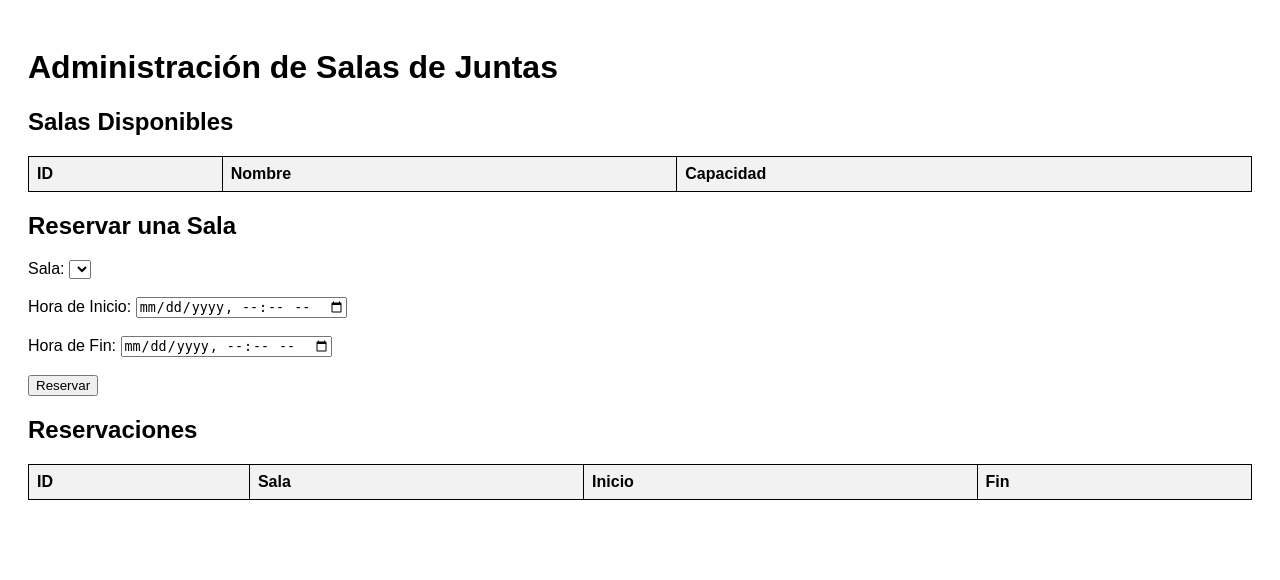
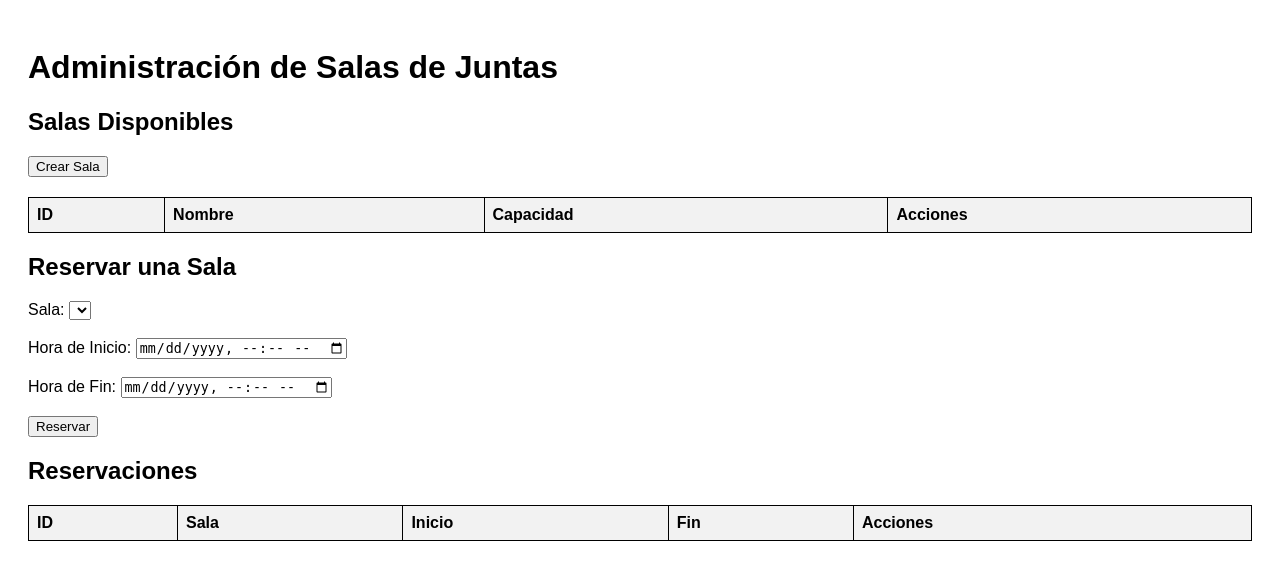
Before and after one commit to JoaquinE7/salasdejunta, a Django app: page / in a window 1280 px wide. Shown: the top 580 px of the page. Run offline with Django 5.2, Linux system fonts and the light colour scheme; tables that the repository leaves empty hold one stand-in row (values such as "Sample post"); lists and menus that the app fills with data are empty.

Commit message:
completo crud manual
salas ya cuenta con crud completo funcional
reservaciones cuenta con altas y bajas manuales

```diff
--- a/reservas/templates/index.html
+++ b/reservas/templates/index.html
@@ -12,16 +12,55 @@
     <h1>Administración de Salas de Juntas</h1>
 
     <h2>Salas Disponibles</h2>
+    <button id="crear-sala-btn">Crear Sala</button>
     <table>
         <thead>
             <tr>
                 <th>ID</th>
                 <th>Nombre</th>
                 <th>Capacidad</th>
+                <th>Acciones</th>
             </tr>
         </thead>
         <tbody id="salas-body"></tbody>
     </table>
+
+    <div id="crear-sala-modal" class="modal">
+        <div class="modal-content">
+            <h2>Crear Sala</h2>
+            <form id="crear-sala-form">
+                <label for="nombre">Nombre:</label>
+                <input type="text" id="nombre" required>
+                <br><br>
+
+                <label for="capacidad">Capacidad:</label>
+                <input type="number" id="capacidad" required>
+                <br><br>
+
+                <button type="submit">Crear</button>
+                <button type="button" id="cerrar-modal">Cerrar</button>
+            </form>
+        </div>
+    </div>
+
+    <div id="modificar-sala-modal" class="modal">
+        <div class="modal-content">
+            <h2 id="titulo_sala">Modificar</h2>
+            <form id="modificar-sala-form">
+                <input type="hidden" id="id_sala">
+                <label for="nombre">Nombre:</label>
+                <input type="text" id="nombre_modificar" required>
+                <br><br>
+
+                <label for="capacidad">Capacidad:</label>
+                <input type="number" id="capacidad_modificar" required>
+                <br><br>
+
+                <button type="submit">Modificar</button>
+                <button type="button" id="cerrar-mod-modal">Cerrar</button>
+            </form>
+        </div>
+    </div>
 
     <h2>Reservar una Sala</h2>
     <form id="reserva-form">
@@ -49,6 +88,7 @@
                 <th>Sala</th>
                 <th>Inicio</th>
                 <th>Fin</th>
+                <th>Acciones</th>
             </tr>
         </thead>
         <tbody id="reservas-body"></tbody>
--- a/reservas/views.py
+++ b/reservas/views.py
@@ -5,7 +5,7 @@ from rest_framework import status
 #from django.utils import timezone
 from .models import Sala, Reservacion
 from .serializers import SalaSerializer, ReservacionSerializer
-from datetime import datetime, timezone
+from datetime import datetime
 import pytz
 
 
@@ -35,6 +35,9 @@ class ReservacionViewSet(viewsets.ModelViewSet):
             hora_fin = serializer.validated_data['hora_fin']
             hora_fin.astimezone()
 
+            hora_inicio = hora_inicio.astimezone()
+            hora_fin = hora_fin.astimezone()
+
             # 8
             if hora_inicio < hora_actual or hora_fin < hora_actual:
                 return Response({"error": "No se puede reservar en un tiempo pasado"}, status=status.HTTP_400_BAD_REQUEST)
@@ -53,6 +56,8 @@ class ReservacionViewSet(viewsets.ModelViewSet):
             if (hora_fin < hora_inicio):
                 return Response({"error": "Reservacion no valida"}, status=status.HTTP_400_BAD_REQUEST)
 
+            serializer.validated_data['hora_inicio'] = hora_inicio
+            serializer.validated_data['hora_fin'] = hora_fin
             serializer.save()
             return Response(serializer.data, status=status.HTTP_201_CREATED)
         return Response(serializer.errors, status=status.HTTP_400_BAD_REQUEST)
--- a/static/scripts.js
+++ b/static/scripts.js
@@ -5,7 +5,7 @@ function cargarSalas() {
         .then(data => {
             let tbody = document.getElementById('salas-body');
             tbody.innerHTML = '';
-            // 5
+            // 4
             let sala_select = document.getElementById('sala_select');
             sala_select.innerHTML = '';
 
@@ -14,10 +14,14 @@ function cargarSalas() {
                                 <td>${sala.id}</td>
                                 <td>${sala.nombre}</td>
                                 <td>${sala.capacidad}</td>
+                                <td>
+                                    <button onclick="editarSala(${sala.id})">Editar</button>
+                                    <button onclick="eliminarSala(${sala.id})">Eliminar</button>
+                                </td>
                             </tr>`;
                 tbody.innerHTML += fila;
 
-                // 5
+                // 4
                 let sala_opcion = document.createElement("option");
                 sala_opcion.value = sala.id;
                 sala_opcion.text = sala.nombre;
@@ -26,6 +30,111 @@ function cargarSalas() {
         })
         .catch(error => console.error('Error al obtener salas: ', error));
 }
+
+// 5
+document.getElementById('crear-sala-btn').addEventListener('click', function() {
+    document.getElementById('crear-sala-modal').style.display = 'block';
+});
+
+// 6
+document.getElementById('cerrar-modal').addEventListener('click', function() {
+    document.getElementById('crear-sala-modal').style.display = 'none';
+});
+// 6
+document.getElementById('cerrar-mod-modal').addEventListener('click', function() {
+    document.getElementById('modificar-sala-modal').style.display = 'none';
+});
+
+// 7
+document.getElementById('crear-sala-form').addEventListener('submit', function(event) {
+    event.preventDefault();
+    let nombre = document.getElementById('nombre').value;
+    let capacidad = document.getElementById('capacidad').value;
+
+    let datos = {
+        nombre: nombre,
+        capacidad: capacidad
+    };
+
+    fetch('http://127.0.0.1:8000/api/salas/', {
+        method: 'POST',
+        headers: {
+            'Content-Type': 'application/json'
+        },
+        body: JSON.stringify(datos)
+    })
+    .then(response => response.json())
+    .then(data => {
+        alert('Sala creada correctamente');
+        cargarSalas();
+        document.getElementById('crear-sala-modal').style.display = 'none';
+    })
+    .catch(error => console.error('Error al crear la sala:', error));
+});
+
+// 8
+function editarSala(id) {
+    document.getElementById('modificar-sala-modal').style.display = 'block';
+
+    fetch(`http://127.0.0.1:8000/api/salas/${id}`)
+        .then(response => response.json())
+        .then(data => {
+            document.getElementById('titulo_sala').innerHTML += ` ${data.nombre}`;
+            document.getElementById('id_sala').value = id;
+            document.getElementById('nombre_modificar').value = data.nombre;
+            document.getElementById('capacidad_modificar').value = data.capacidad;
+        })
+        .catch(error => console.error('Error al obtener sala: ', error));
+}
+
+// 9
+document.getElementById('modificar-sala-form').addEventListener('submit', function(event) {
+    event.preventDefault();
+
+    let id = document.getElementById('id_sala').value;
+    let nombre = document.getElementById('nombre_modificar').value;
+    let capacidad = document.getElementById('capacidad_modificar').value;
+
+    let datos = {
+        nombre: nombre,
+        capacidad: capacidad
+    };
+
+    fetch(`http://127.0.0.1:8000/api/salas/${id}/`, {
+        method: 'PUT',
+        headers: {
+            'Content-Type': 'application/json'
+        },
+        body: JSON.stringify(datos)
+    })
+    .then(response => response.json())
+    .then(data => {
+        alert('Sala modificada correctamente');
+        cargarSalas();
+        document.getElementById('modificar-sala-modal').style.display = 'none';
+    })
+    .catch(error => console.error('Error al modificar la sala:', error));
+});
+
+// 10
+function eliminarSala(id) {
+    if (confirm('¿Estas seguro de que quieres eliminar esta sala?')) {
+        fetch(`http://127.0.0.1:8000/api/salas/${id}/`, {
+            method: 'DELETE'
+        })
+        .then(response => {
+            if (response.ok) {
+                alert('Sala eliminada correctamente');
+                cargarSalas();
+            } else {
+                alert('Error al eliminar la sala');
+            }
+        })
+        .catch(error => console.error('Error al eliminar la sala:', error));
+    }
+}
+
+
 
 // 2
 function cargarReservas() {
@@ -40,6 +149,9 @@ function cargarReservas() {
                                 <td>${reserva.sala}</td>
                                 <td>${reserva.hora_inicio}</td>
                                 <td>${reserva.hora_fin}</td>
+                                <td>
+                                    <button onclick="liberarSala(${reserva.id})">Liberar</button>
+                                </td>
                             </tr>`;
                 tbody.innerHTML += fila;
             });
@@ -47,9 +159,27 @@ function cargarReservas() {
         .catch(error => console.error('Error al obtener reservaciones: ', error));
 }
 
+// 11
+function liberarSala(id) {
+    if (confirm('¿Estas seguro de que quieres liberar esta sala?')) {
+        fetch(`http://127.0.0.1:8000/api/reservaciones/${id}/`, {
+            method: 'DELETE'
+        })
+        .then(response => {
+            if (response.ok) {
+                alert('Sala liberada correctamente');
+                cargarReservas();
+            } else {
+                alert('Error al liberar la sala');
+            }
+        })
+        .catch(error => console.error('Error al liberar la sala:', error));
+    }
+}
+
 // 3
 document.getElementById('reserva-form').addEventListener('submit', function(event) {
-    event.preventDefault(); // 4
+    event.preventDefault();
 
     let salaId = document.getElementById('sala_select').value;
     let horaInicio = document.getElementById('inicio').value;
--- a/static/styles.css
+++ b/static/styles.css
@@ -22,3 +22,30 @@ th {
 form {
     margin-top: 20px;
 }
+
+
+
+.modal {
+    display: none;
+    position: fixed;
+    z-index: 1; /* 1 */
+    left: 0;
+    top: 0;
+    width: 100%;
+    height: 100%;
+    overflow: auto;
+    background-color: rgba(0, 0, 0, 0.4);
+}
+
+.modal-content {
+    background-color: white;
+    margin: 15% auto;
+    padding: 20px;
+    border: 1px solid #888;
+    width: 80%;
+    max-width: 400px;
+}
+
+button {
+    cursor: pointer;
+}
```
Also changed, not shown: 1 other file.
